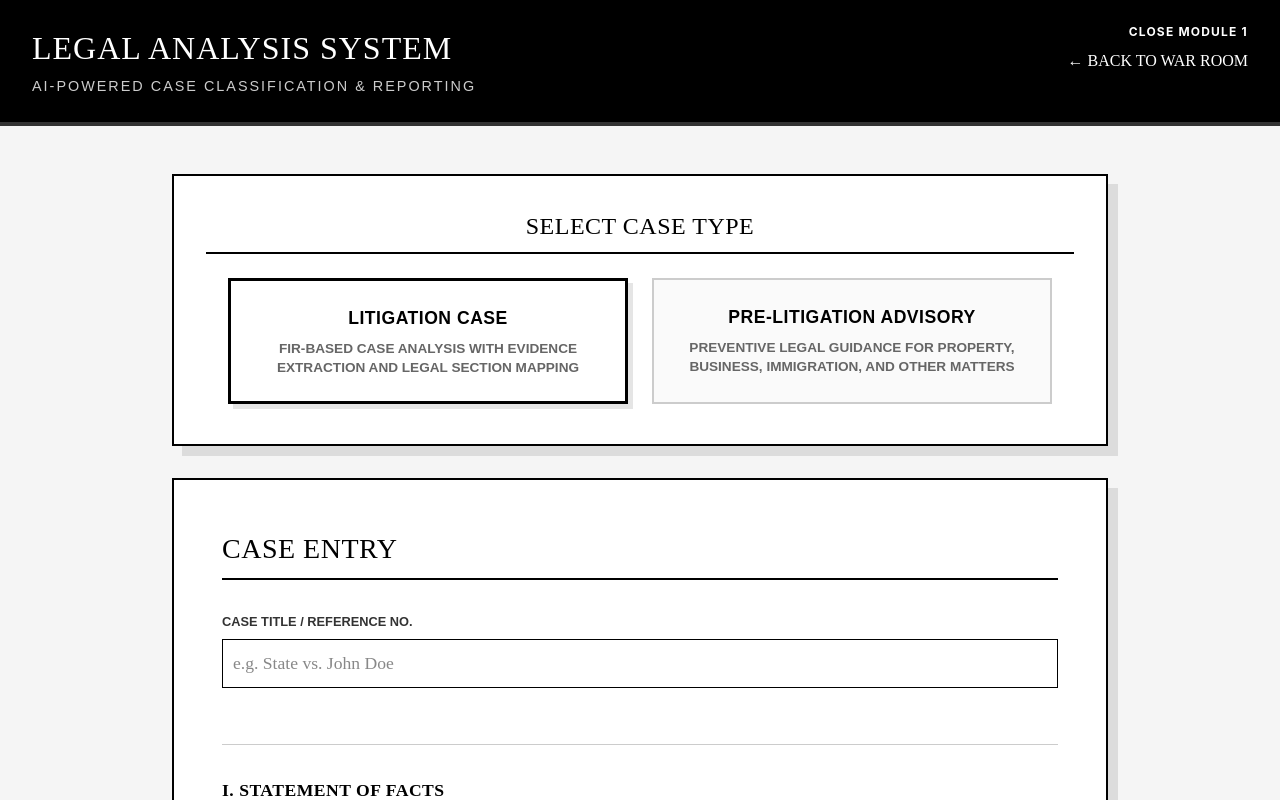
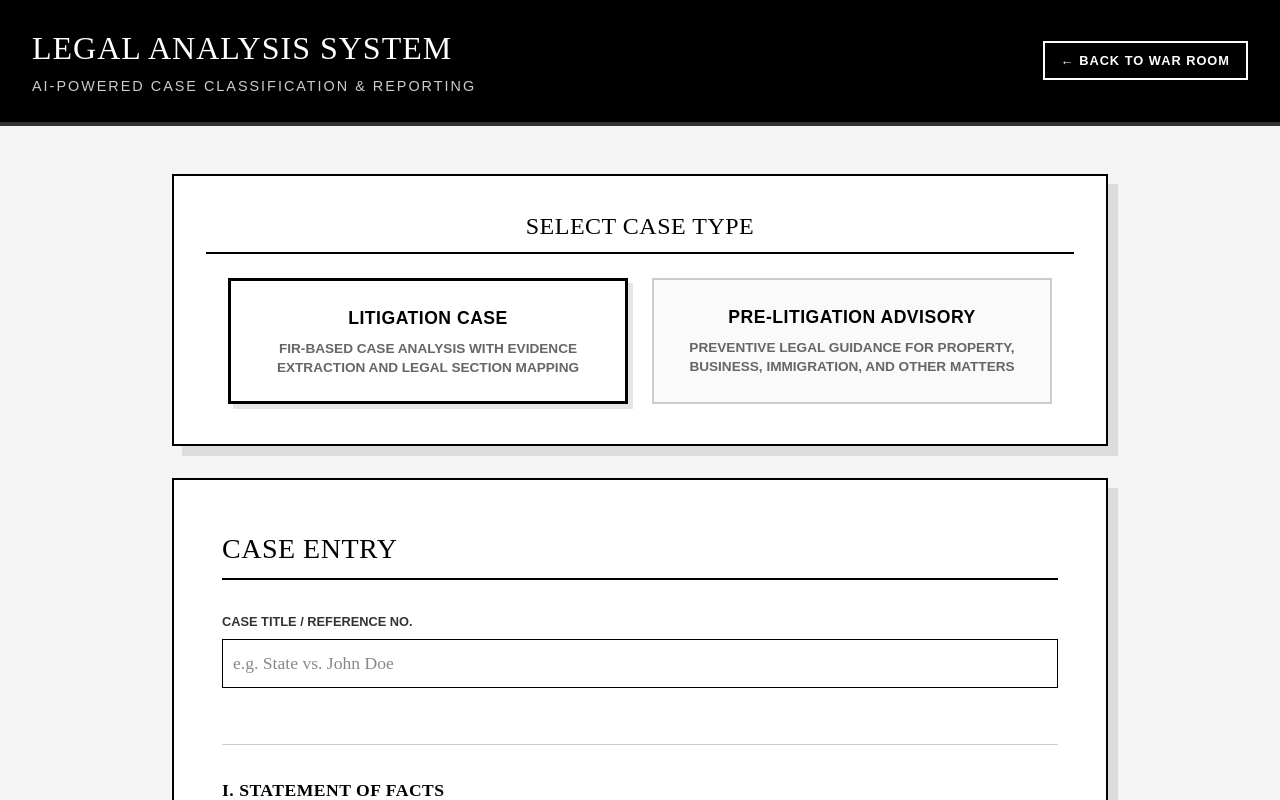
Before and after one commit to Sujanraj0306/Sentinal-X, a React (Vite) app: page / in a window 1280 px wide. Both pictures are taken after a click on the button "NEW CASE". Built offline with nearby package versions, Linux system fonts and the light colour scheme.

Commit message:
feat(module1): integrated back button in Module 1 header and removed conflicting floating button

```diff
--- a/src/App.jsx
+++ b/src/App.jsx
@@ -191,12 +191,6 @@ function App() {
           {/* New Module 1 Overlay (Fully imported UI) */}
           {isUploadModalOpen && (
             <div className="fixed inset-0 z-50 bg-white grid overflow-y-auto">
-              <button
-                onClick={() => setIsUploadModalOpen(false)}
-                className="absolute top-4 right-4 z-[60] bg-black text-white px-4 py-2 font-bold uppercase tracking-widest text-xs hover:bg-gray-800 transition-colors shadow-[4px_4px_0px_0px_rgba(0,0,0,0.2)] active:translate-x-1 active:translate-y-1 active:shadow-none"
-              >
-                Close Module 1
-              </button>
               <Module1App
                 onClose={() => setIsUploadModalOpen(false)}
                 onComplete={async (caseTitle, folderPath) => {
--- a/src/module1/styles/App.css
+++ b/src/module1/styles/App.css
@@ -50,6 +50,26 @@
   font-family: 'Arial', sans-serif;
   text-transform: uppercase;
   letter-spacing: 2px;
+}
+
+.module1-scope .module1-back-btn {
+  background: transparent;
+  border: 2px solid #fff;
+  color: #fff;
+  padding: 8px 16px;
+  font-family: 'Arial', sans-serif;
+  font-weight: 700;
+  font-size: 0.8rem;
+  text-transform: uppercase;
+  letter-spacing: 1px;
+  cursor: pointer;
+  transition: all 0.2s ease;
+  white-space: nowrap;
+}
+
+.module1-scope .module1-back-btn:hover {
+  background: #fff;
+  color: #000;
 }
 
 .module1-scope .app-main {
```
